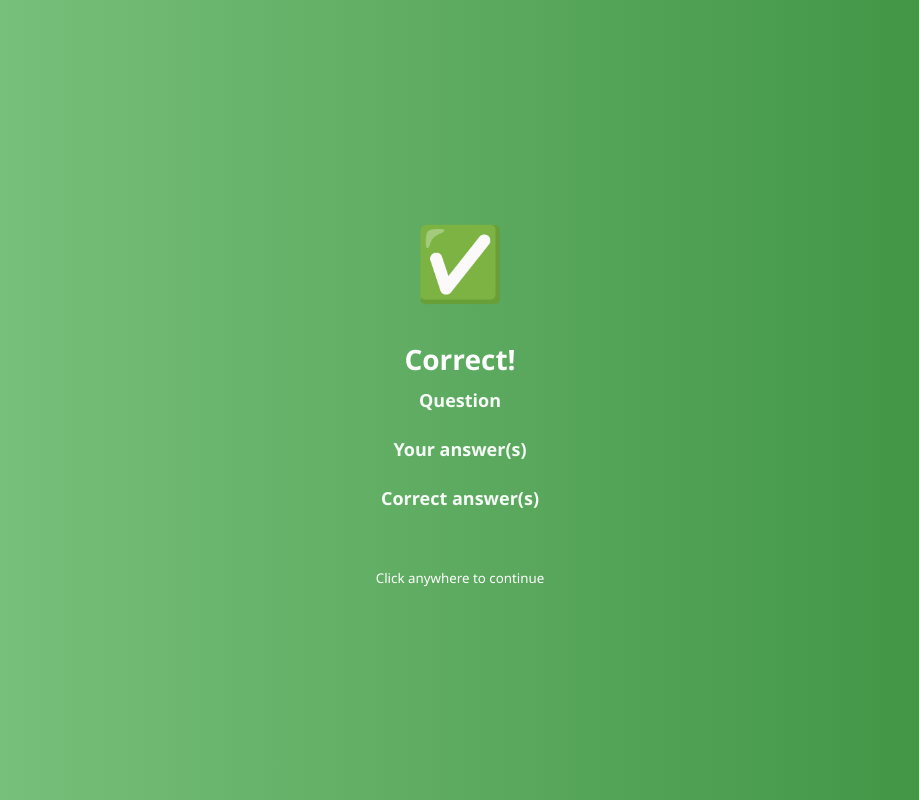
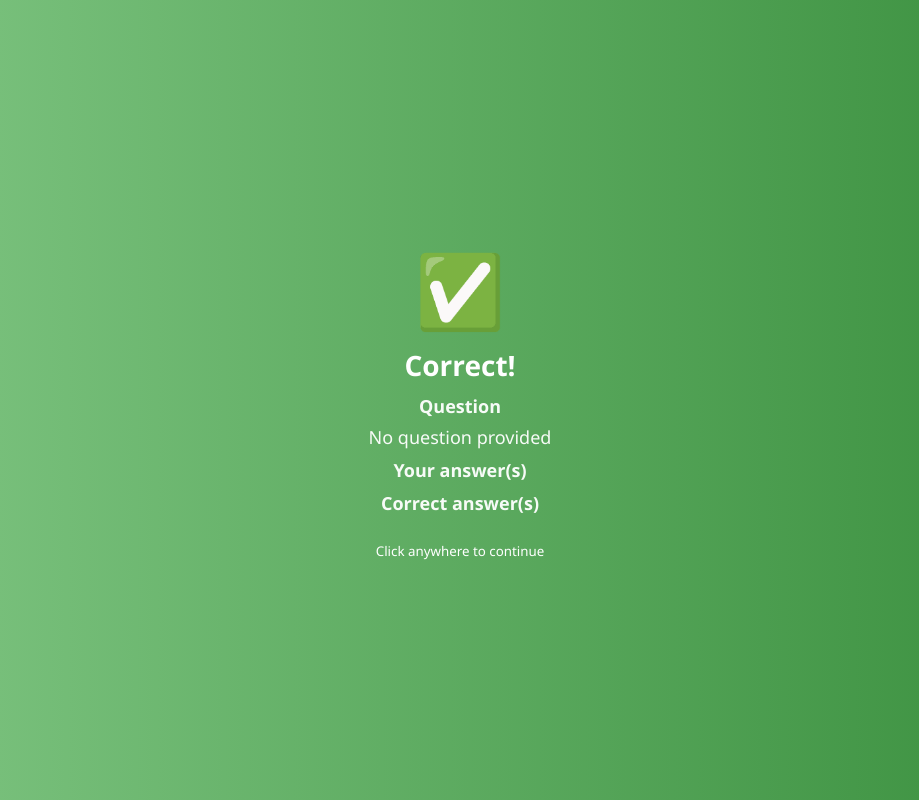
Before and after one commit to christensenandrew455-cell/Testifyai, a Next.js app: page /correct in a window 1280 px wide. Shown: the whole page, without its empty margins (180-1099 px from the left). Built offline with nearby package versions, Linux system fonts and the light colour scheme.

Commit message:
Update page.js

```diff
--- a/app/correct/page.js
+++ b/app/correct/page.js
@@ -6,10 +6,10 @@ function CorrectContent() {
   const router = useRouter();
   const searchParams = useSearchParams();
 
-  const rawQuestion = searchParams.get("question") || "";
-  const rawUser = searchParams.get("userAnswer") || "[]";
-  const rawCorrect = searchParams.get("correctAnswer") || "[]";
-  const explanation = searchParams.get("explanation") || "";
+  const rawQuestion = decodeURIComponent(searchParams.get("question") || "No question provided");
+  let rawUser = decodeURIComponent(searchParams.get("userAnswer") || "[]");
+  let rawCorrect = decodeURIComponent(searchParams.get("correctAnswer") || "[]");
+  const explanation = decodeURIComponent(searchParams.get("explanation") || "");
   const index = Number(searchParams.get("index") || 0);
 
   const [canContinue, setCanContinue] = useState(false);
@@ -22,8 +22,8 @@ function CorrectContent() {
   let parsedUser = [];
   let parsedCorrect = [];
 
-  try { parsedUser = JSON.parse(decodeURIComponent(rawUser)); } catch {}
-  try { parsedCorrect = JSON.parse(decodeURIComponent(rawCorrect)); } catch {}
+  try { parsedUser = JSON.parse(rawUser); } catch { parsedUser = rawUser; }
+  try { parsedCorrect = JSON.parse(rawCorrect); } catch { parsedCorrect = rawCorrect; }
 
   let questionObj = null;
   try {
@@ -40,9 +40,8 @@ function CorrectContent() {
     const isTrueFalse =
       Array.isArray(answers) &&
       answers.length === 2 &&
-      answers.every((a) =>
-        ["true", "false"].includes(String(a).trim().toLowerCase())
-      );
+      answers.every((a) => ["true", "false"].includes(String(a).trim().toLowerCase()));
+
     const mapSingle = (val) => {
       if (val === null || val === undefined) return "";
       if (typeof val === "number" && answers[val] !== undefined) {
@@ -55,6 +54,7 @@ function CorrectContent() {
       if (idx !== -1) return `${String.fromCharCode(65 + idx)}. ${val}`;
       return String(val);
     };
+
     return Array.isArray(answerValue)
       ? answerValue.map(mapSingle).join(", ")
       : mapSingle(answerValue);
@@ -89,30 +89,30 @@ function CorrectContent() {
         opacity: canContinue ? 1 : 0.8,
       }}
     >
-      <div style={{ fontSize: 72, marginBottom: 30 }}>✅</div>
+      <div style={{ fontSize: 72, marginBottom: 8 }}>✅</div>
       <h1 style={{ fontSize: 28, marginBottom: 8, fontWeight: 800 }}>Correct!</h1>
 
-      <div style={{ maxWidth: 760, marginBottom: 3, textAlign: "center" }}>
-        <p style={{ fontWeight: 700 }}>Question</p>
-        <p>{rawQuestion}</p>
+      <div style={{ maxWidth: 760, textAlign: "center" }}>
+        <p style={{ fontWeight: 700, margin: 0 }}>Question</p>
+        <p style={{ margin: "2px 0 4px 0" }}>{rawQuestion}</p>
 
-        <p style={{ fontWeight: 700, marginTop: 3 }}>Your answer(s)</p>
-        <p>{displayUser}</p>
+        <p style={{ fontWeight: 700, margin: "4px 0 2px 0" }}>Your answer(s)</p>
+        <p style={{ margin: "2px 0 4px 0" }}>{displayUser}</p>
 
-        <p style={{ fontWeight: 700, marginTop: 3 }}>Correct answer(s)</p>
-        <p>{displayCorrect}</p>
+        <p style={{ fontWeight: 700, margin: "4px 0 2px 0" }}>Correct answer(s)</p>
+        <p style={{ margin: "2px 0 4px 0" }}>{displayCorrect}</p>
+
+        {explanation && (
+          <>
+            <p style={{ fontWeight: 700, margin: "4px 0 2px 0" }}>Explanation</p>
+            <p style={{ margin: "2px 0 4px 0" }}>{explanation}</p>
+          </>
+        )}
       </div>
 
-      {explanation && (
-        <>
-          <p style={{ fontWeight: 700, marginTop: 3 }}>Explanation</p>
-          <p style={{ maxWidth: 760, opacity: 0.95 }}>{explanation}</p>
-        </>
-      )}
-
-      <div style={{ marginTop: 30 }}>
-        <small>{canContinue ? "Click anywhere to continue" : "Please wait..."}</small>
-      </div>
+      <small style={{ marginTop: 20 }}>
+        {canContinue ? "Click anywhere to continue" : "Please wait..."}
+      </small>
     </div>
   );
 }
```
